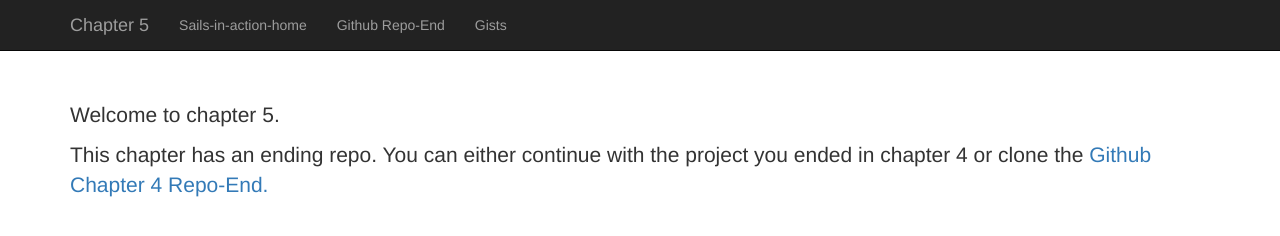
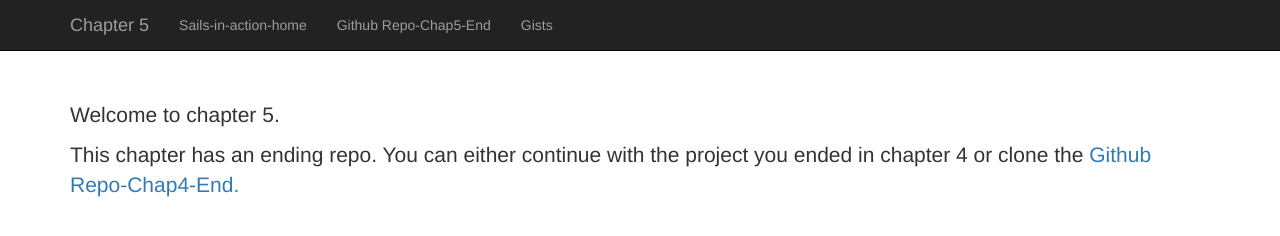
Before and after one commit to sailsinaction/chapter-5, a plain HTML site: page index.html in a window 1280 px wide. Drawn offline with nearby package versions, Linux system fonts and the light colour scheme.

Commit message:
formatting

```diff
--- a/index.html
+++ b/index.html
@@ -20,7 +20,7 @@
         <div id="navbar" class="navbar-collapse collapse">
           <ul class="nav navbar-nav">
             <li><a href="http://sailsinaction.github.io/">Sails-in-action-home</a></li>
-            <li><a href="https://github.com/sailsinaction/brushfire-ch5-end">Github Repo-End</a></li>
+            <li><a href="https://github.com/sailsinaction/brushfire-ch5-end">Github Repo-Chap5-End</a></li>
             <li><a href="https://gist.github.com/sailsinaction/eed1fd98827a4347e7ce">Gists</a></li>
           </ul>
           </div><!--/.nav-collapse -->
@@ -31,7 +31,7 @@
         Welcome to chapter 5.
       </p>
       <p style="font-size: 21px; font-family: Helvetica Neue; font-weight: 200; ">
-        This chapter has an ending repo. You can either continue with the project you ended in chapter 4 or clone the <a href="https://github.com/sailsinaction/brushfire-ch4-end">Github Chapter 4 Repo-End.</a>
+        This chapter has an ending repo. You can either continue with the project you ended in chapter 4 or clone the <a href="https://github.com/sailsinaction/brushfire-ch4-end">Github Repo-Chap4-End.</a>
       </p>
       </div>
       <script src="https://maxcdn.bootstrapcdn.com/bootstrap/3.3.6/js/bootstrap.min.js" integrity="sha384-0mSbJDEHialfmuBBQP6A4Qrprq5OVfW37PRR3j5ELqxss1yVqOtnepnHVP9aJ7xS" crossorigin="anonymous"></script>
```
